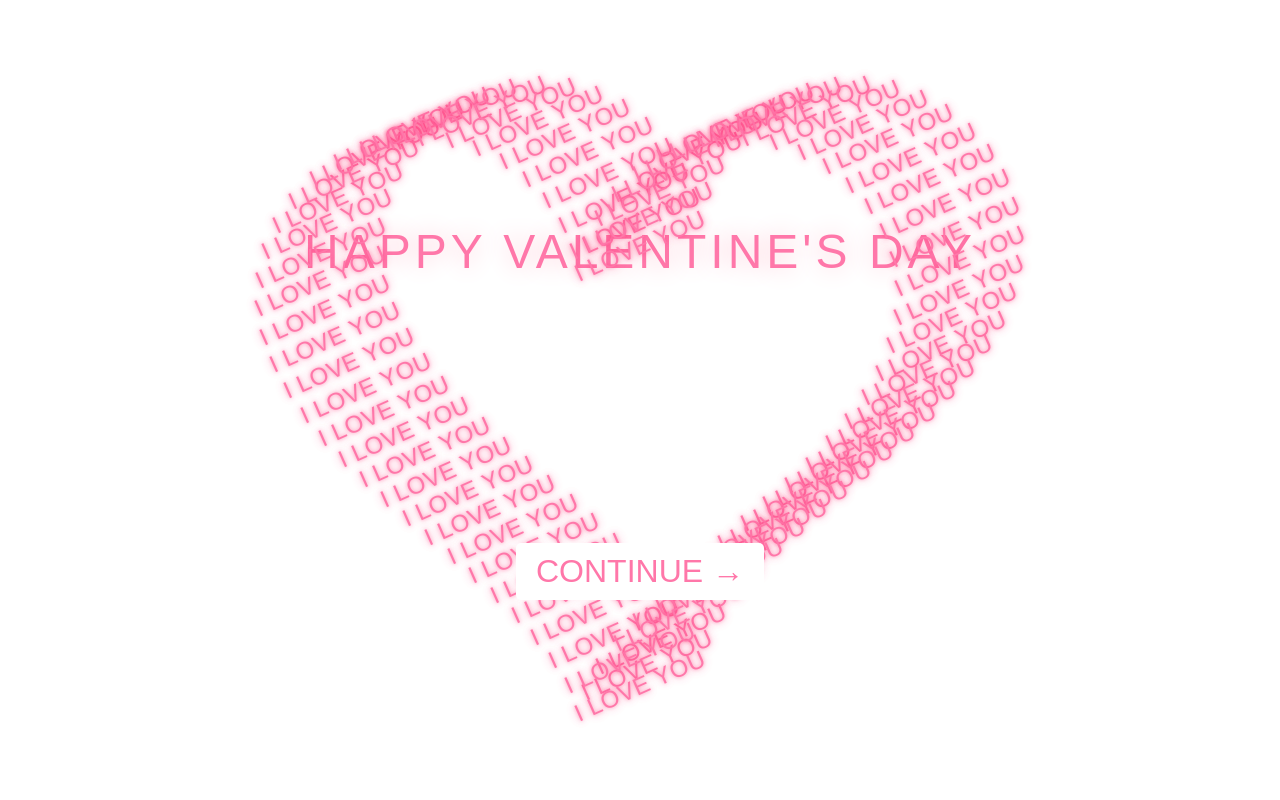
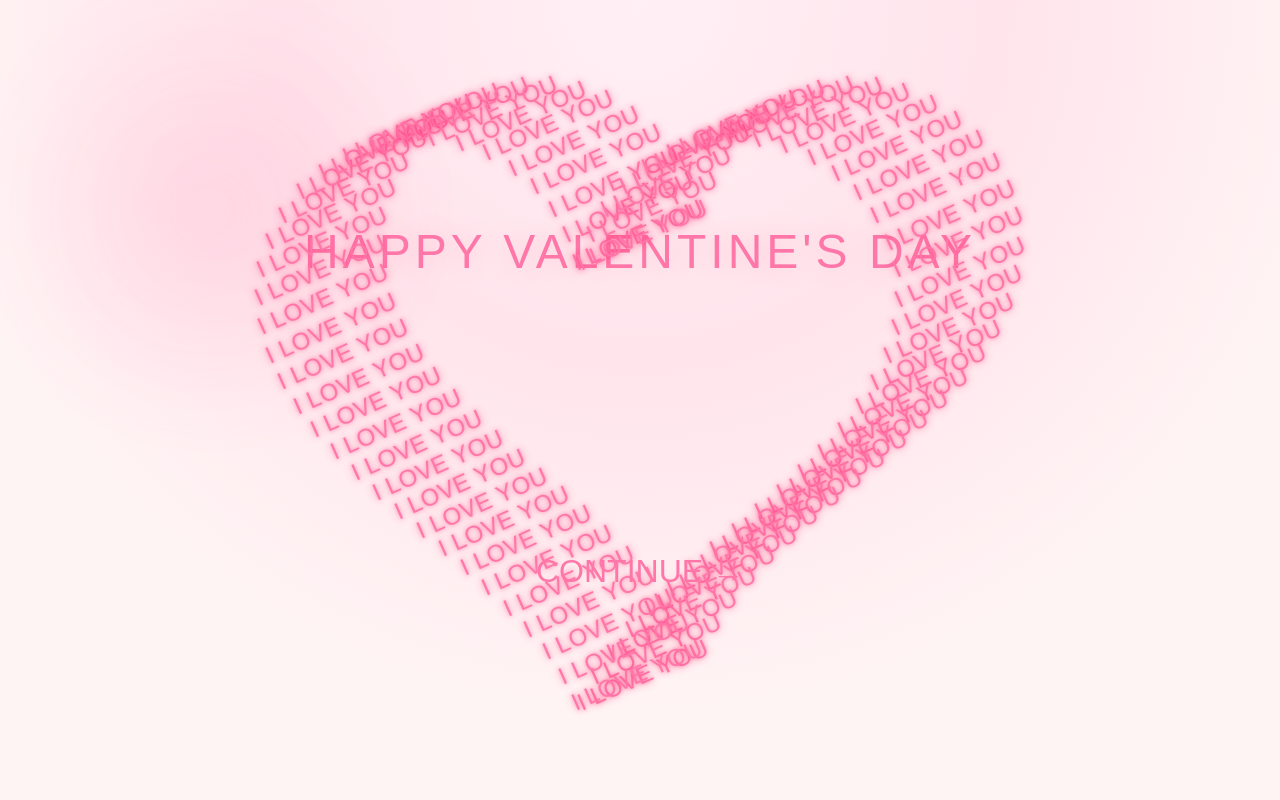
Before and after one commit to edananonuevo/vday_p2, a plain HTML site: page index.html in a window 1280 px wide. Shown: the top 800 px of the page. Drawn offline with Linux system fonts and the light colour scheme.

Commit message:
designed

```diff
--- a/index.html
+++ b/index.html
@@ -6,7 +6,12 @@
 <style>
   body {
     margin: 0;
-    background: white;
+    background: radial-gradient(
+      circle at top,
+      #fff0f5 0%,
+      #ffe4ec 35%,
+      #fff4f4 70%
+    );
     overflow: hidden;
     display: flex;
     justify-content: center;
@@ -18,6 +23,24 @@
     position: absolute;
     width: 100%;
     height: 100%;
+  }
+
+  #heart-glow {
+    position: absolute;
+    width: 420px;
+    height: 420px;
+    background: radial-gradient(
+      circle,
+      rgba(255, 119, 169, 0.25),
+      transparent 70%
+    );
+    filter: blur(40px);
+    animation: pulse 4s ease-in-out infinite;
+  }
+
+  @keyframes pulse {
+    0%, 100% { transform: scale(1); opacity: 0.6; }
+    50% { transform: scale(1.08); opacity: 0.9; }
   }
 
   #ui {
@@ -94,7 +117,7 @@
     font-family: 'Montserrat', sans-serif;
     font-weight: 100;
     font-size: 2rem;
-    background-color: white;
+    background-color: transparent;
     color: #FF77A9;
     border: none;
     border-radius: 5px;
@@ -120,6 +143,7 @@
     <h1 id="valentine-text">HAPPY VALENTINE'S DAY</h1>
     <div id="ui"></div>
     <h2 id="question-text">DO YOU WANT A SURPISE?</h2>
+    <div id="heart-glow"></div>
   </div>
   <div id="continue-controls">
     <button id="continue-button">CONTINUE →</button>
@@ -134,7 +158,7 @@
     const container = document.getElementById("ui");
     const scale = 20;
     const textCount = 70; // number of texts
-    const speed = 0.5; // pixels per frame
+    const speed = 0.4; // 0.01 PC, 0.4 Phone
 
     // Heart equation
     function heart(t) {
```
